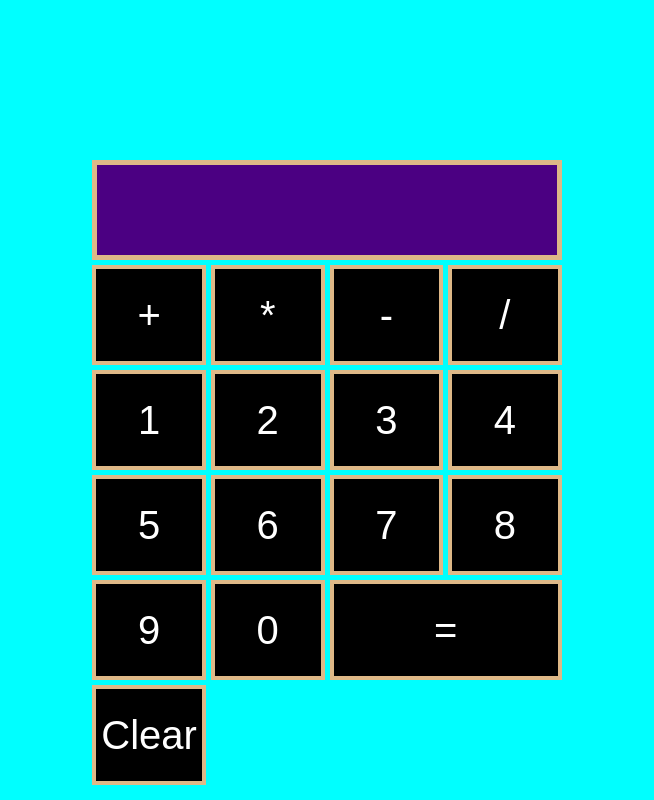
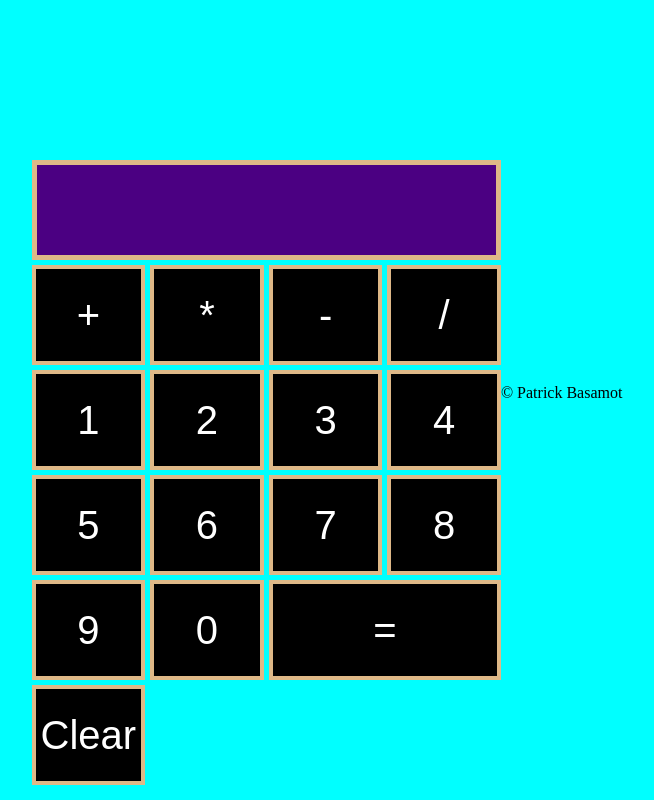
Before and after one commit to patrickbasamot/Project-Calculator, a plain HTML site: page index.html in a window 1280 px wide. Shown: the whole page, without its empty margins (313-967 px from the left). Drawn offline with Linux system fonts and the light colour scheme.

Commit message:
Added a footer

```diff
--- a/index.html
+++ b/index.html
@@ -36,7 +36,7 @@
 </div>
 
 
-
+<footer>&copy; Patrick Basamot</footer>
 
 </body>
 <script src="script.js" defer></script>
```
